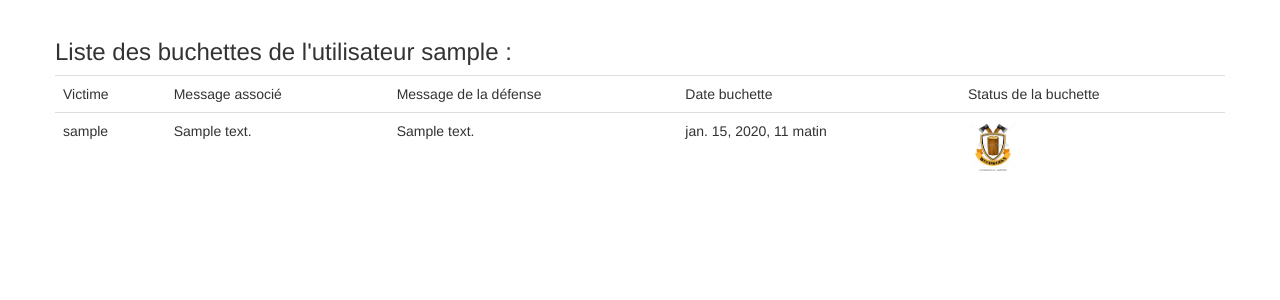
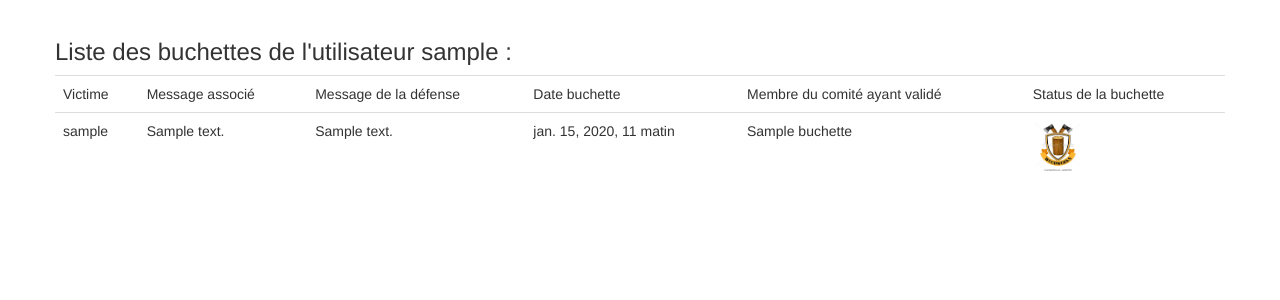
Before and after one commit to Lancey139/Buchettes, a Django app: page /buchettes_app/liste_buchettes/1/ in a window 1280 px wide. Shown: the part 51-351 px from the top of the page. Run offline with Django 3.2, Linux system fonts and the light colour scheme; a user stored in the database is signed in; tables that the repository leaves empty hold one stand-in row (values such as "Sample post"); some libraries are stand-ins or nearby versions.

Commit message:
Ajout du nom du membre de comité qui a validé la buchette

```diff
--- a/buchettes_app/forms.py
+++ b/buchettes_app/forms.py
@@ -9,13 +9,13 @@ from .models import Buchette
 class BuchetteForm(ModelForm):
     class Meta:
         model = Buchette
-        exclude = ('date_buchette', 'status_buchette', 'message_defense', 'temps_restant')
+        exclude = ('date_buchette', 'status_buchette', 'message_defense', 'temps_restant', 'nom_membre_comite')
 
 
 class DefenceForm(ModelForm):
     class Meta:
         model = Buchette
-        exclude = ('date_buchette', 'status_buchette', 'victime', 'temps_restant')
+        exclude = ('date_buchette', 'status_buchette', 'victime', 'temps_restant', 'nom_membre_comite')
         widgets = {
             'message_buchette': Textarea(attrs={'readonly': True}),
         }
--- a/buchettes_app/models.py
+++ b/buchettes_app/models.py
@@ -79,5 +79,7 @@ class Buchette(models.Model):
 
     temps_restant = models.DurationField(default=dt.timedelta(seconds=57))
 
+    nom_membre_comite = models.TextField(default="")
+
     # On déclare le manager associé
     objects = BuchetteQuerySet.as_manager()
--- a/buchettes_app/views.py
+++ b/buchettes_app/views.py
@@ -143,9 +143,9 @@ def accept_buchette(request, id):
         # Méthode en charge d'accepter une buchette.
         buchette_a_valider = get_object_or_404(Buchette, pk=id)
 
-        # On verifie que la bucette ne soit pas attribuée au membre en train de faire la vérification
         l_utilisateur_autorise = True
         buchette_a_valider.status_buchette = 'A'
+        buchette_a_valider.nom_membre_comite = request.user.username
         buchette_a_valider.save()
     else:
         l_utilisateur_autorise = False
--- a/templates/buchettes_app/liste_buchettes.html
+++ b/templates/buchettes_app/liste_buchettes.html
@@ -17,6 +17,7 @@ La Buch'App
                     <td class="tictactoe-cell"> Message associé </td>
                     <td class="tictactoe-cell"> Message de la défense </td>
                     <td class="tictactoe-cell"> Date buchette </td>
+                    <td class="tictactoe-cell"> Membre du comité ayant validé </td>
                     <td class="tictactoe-cell"> Status de la buchette</td>
                 </tr>
                 {% for buchette in liste_buchette %}
@@ -25,6 +26,7 @@ La Buch'App
                     <td class="tictactoe-cell"> {{ buchette.message_buchette }} </td>
                     <td class="tictactoe-cell"> {{ buchette.message_defense }} </td>
                     <td class="tictactoe-cell"> {{ buchette.date_buchette }} </td>
+                    <td class="tictactoe-cell"> {{ buchette.nom_membre_comite }} </td>
                     <td class="tictactoe-cell">
                         {% if buchette.status_buchette == 'A' %}
                             <img src="{% static "img/buchette.jpg" %}" alt="Ma buchette"
```
Also changed, not shown: buchettes_app/migrations/0013_buchette_nom_membre_comite.py (added).
